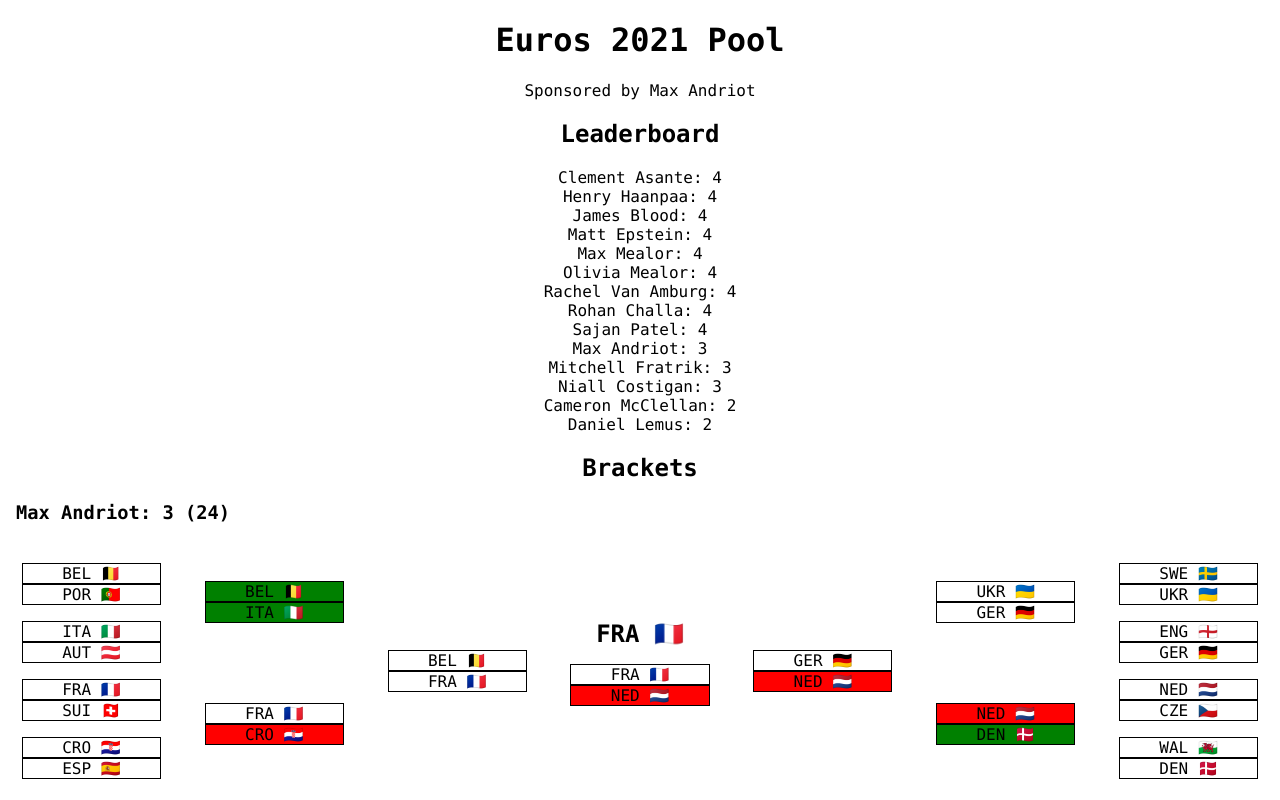
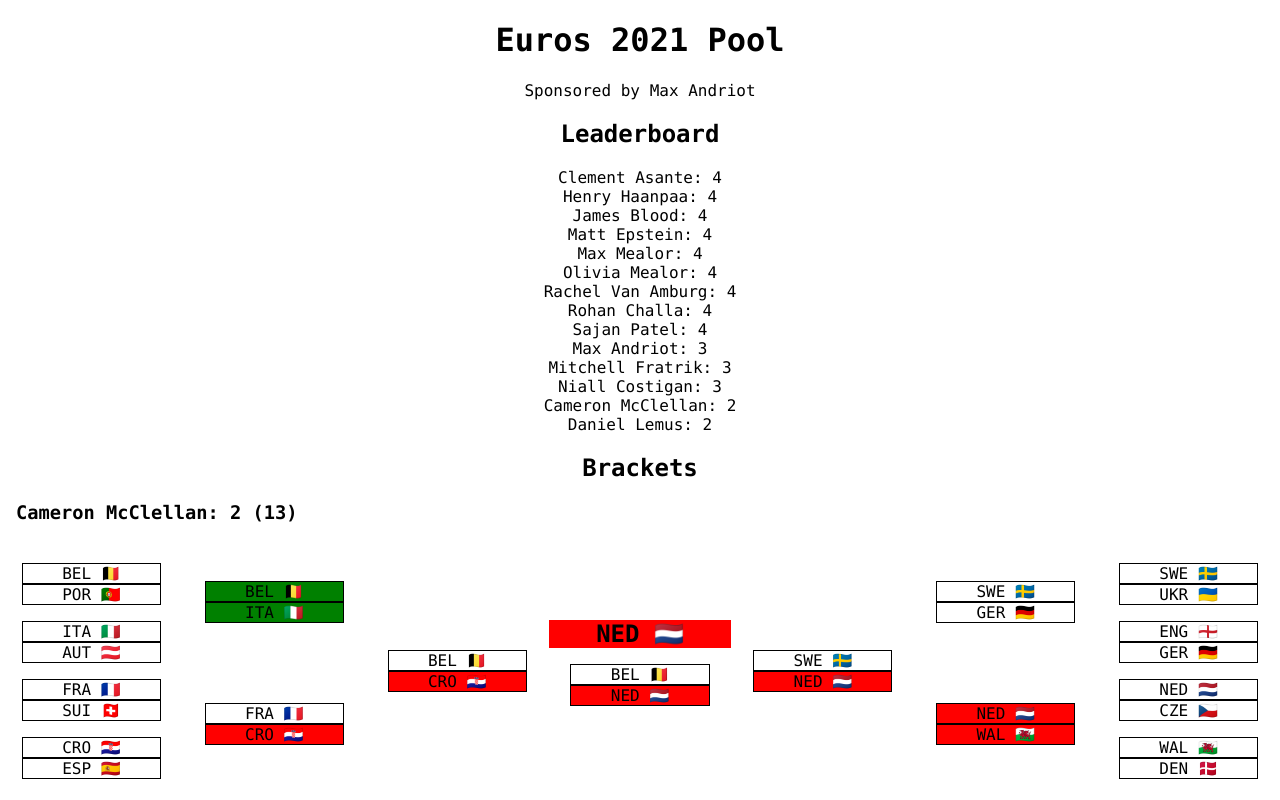
Before and after one commit to ridersofrohan/euros-2021-bracket, a React (Create React App) app: page / in a window 1280 px wide. Shown: the top 800 px of the page. Built offline with nearby package versions, Linux system fonts and the light colour scheme.

Commit message:
alphabetize

```diff
--- a/src/App.js
+++ b/src/App.js
@@ -45,26 +45,6 @@ function App() {
   ];
   const multiples = [1,2,4,8];
   const picks = [
-    {
-      name: "Max Andriot",
-      bracket: [
-        [
-          ["BEL", "ITA", "FRA", "CRO"],
-          ["UKR", "GER", "NED", "DEN"],
-        ],
-        [
-          ["BEL", "FRA"],
-          ["GER", "NED"],
-        ],
-        [
-          ["FRA"],
-          ["NED"],
-        ],
-        [
-          ["FRA"],
-        ],
-      ],
-    },
     {
       name: "Cameron McClellan",
       bracket: [
@@ -182,6 +162,26 @@ function App() {
         ],
         [
           ["ITA"],
+        ],
+      ],
+    },
+    {
+      name: "Max Andriot",
+      bracket: [
+        [
+          ["BEL", "ITA", "FRA", "CRO"],
+          ["UKR", "GER", "NED", "DEN"],
+        ],
+        [
+          ["BEL", "FRA"],
+          ["GER", "NED"],
+        ],
+        [
+          ["FRA"],
+          ["NED"],
+        ],
+        [
+          ["FRA"],
         ],
       ],
     },
```
